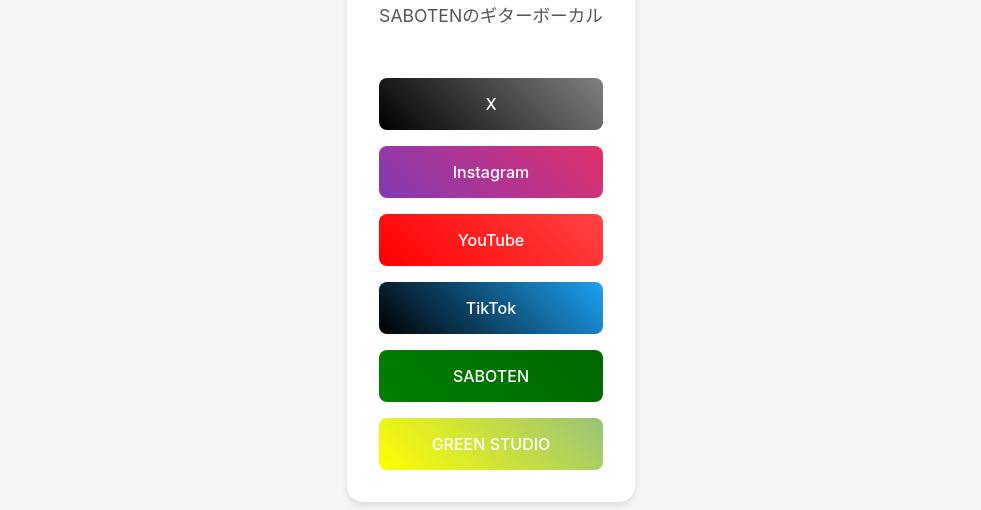
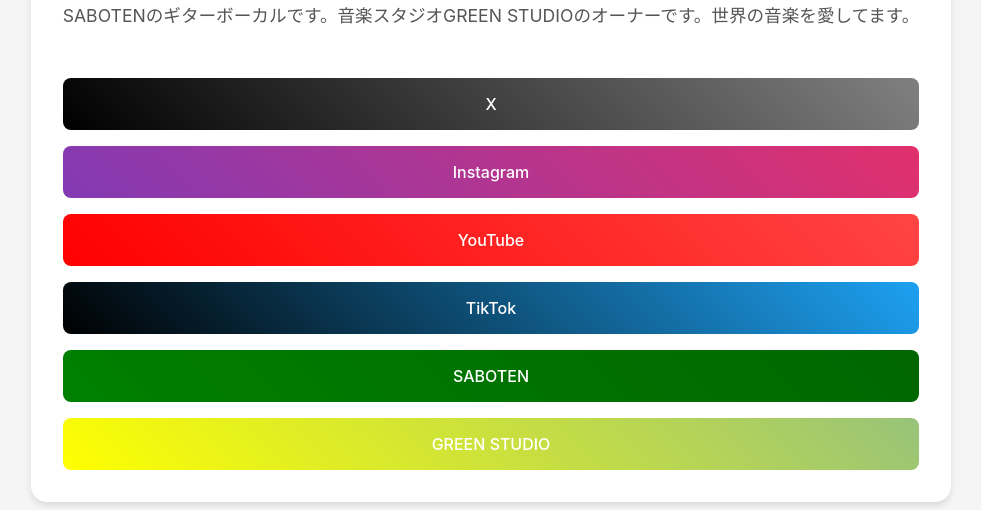
Before and after one commit to kiyoshi0608/link-aggregator, a plain HTML site: page index.html in a window 1280 px wide. Shown: the part 290-800 px from the top of the page, without its empty margins (149-1130 px from the left). Drawn offline with Linux system fonts and the light colour scheme.

Commit message:
Update profile description

```diff
--- a/index.html
+++ b/index.html
@@ -11,7 +11,7 @@
         <div class="profile">
             <img src="https://i.imgur.com/eivkgQT.jpeg" alt="キヨシ">
             <h1>キヨシ</h1>
-            <p>SABOTENのギターボーカル</p>
+            <p>SABOTENのギターボーカルです。音楽スタジオGREEN STUDIOのオーナーです。世界の音楽を愛してます。</p>
         </div>
         <div class="links">
             <a href="https://twitter.com/kiyoshi_saboten" class="twitter">X</a>
```
